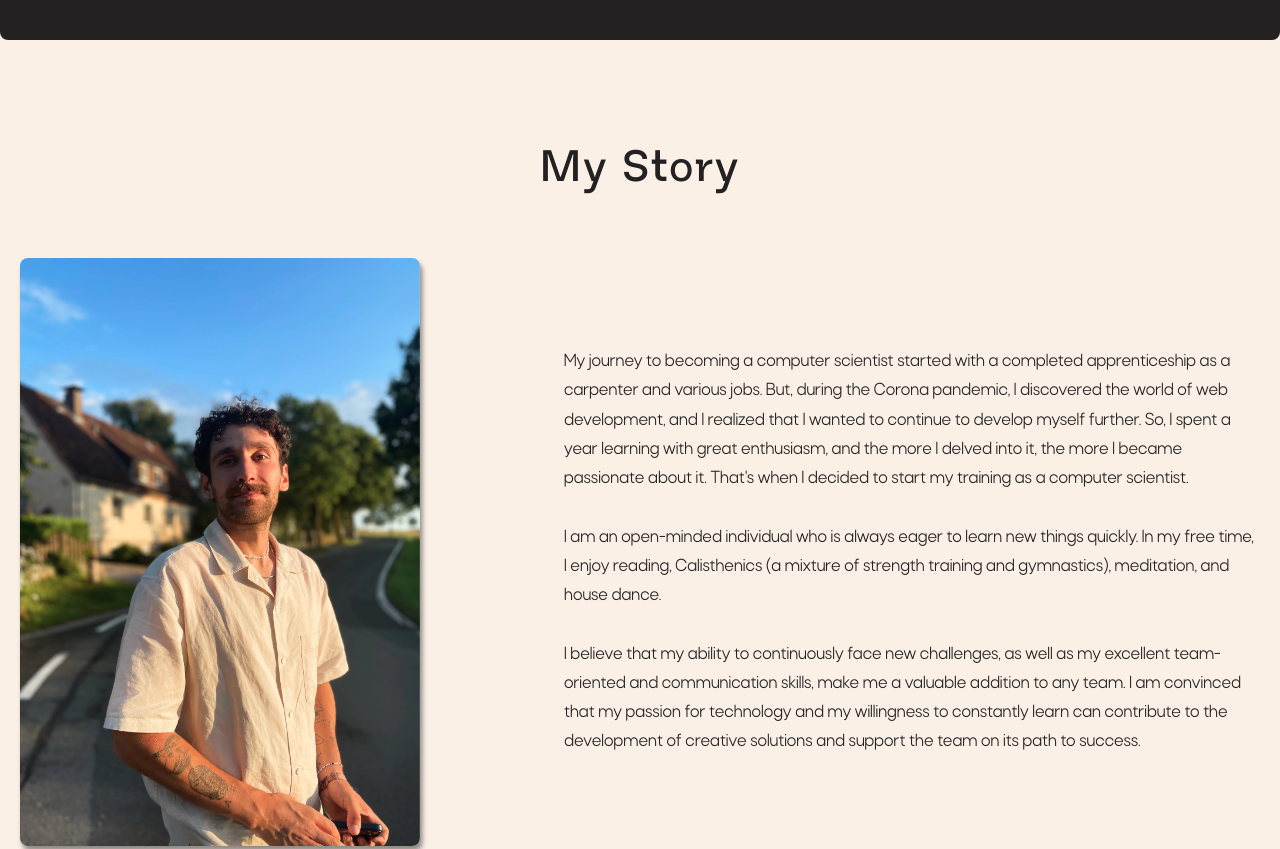
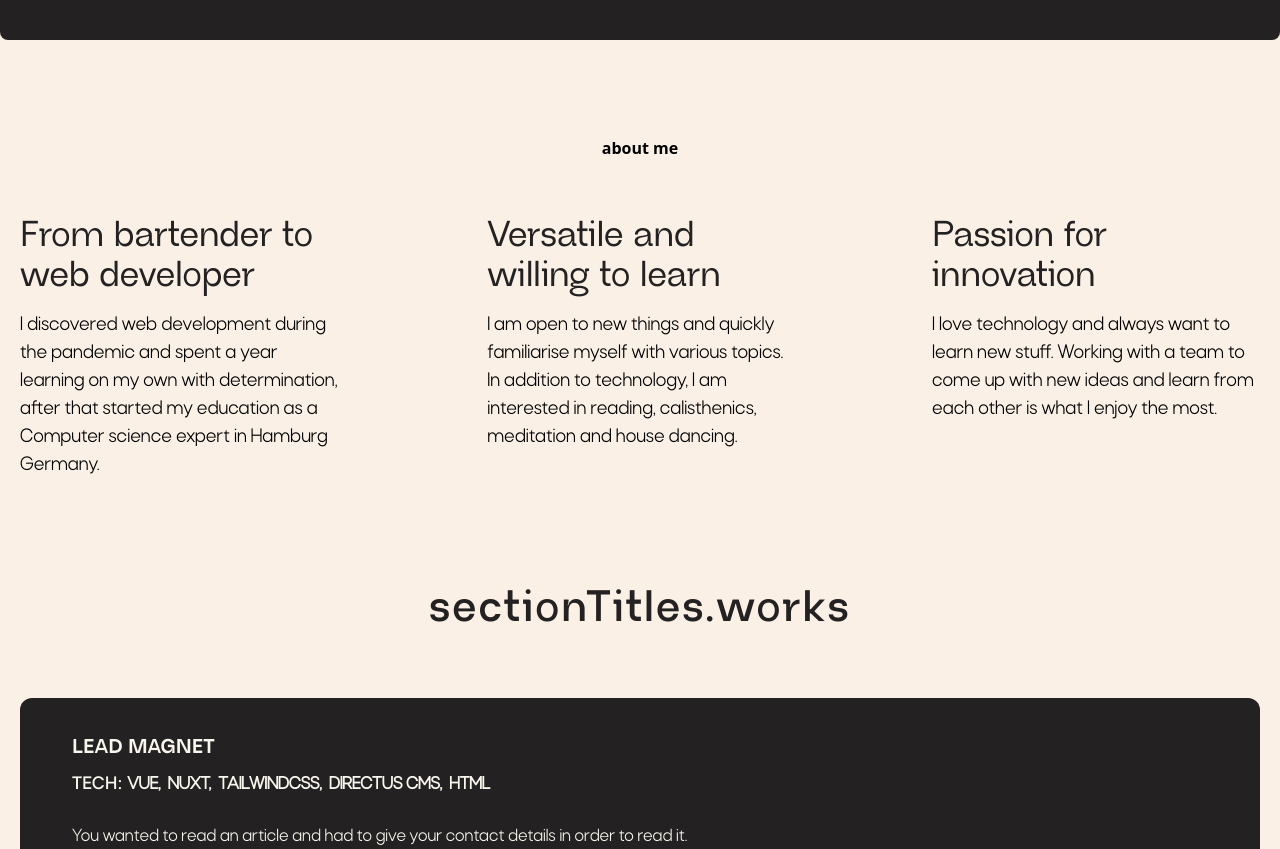
Before and after one commit to pascal-koop/koop_website, a Nuxt app: page / in a window 1280 px wide. Shown: the part 760-1609 px from the top of the page. Built offline with nearby package versions, Linux system fonts and the light colour scheme.

Commit message:
Add new self description and shorten it

```diff
--- a/components/TheStorySection.vue
+++ b/components/TheStorySection.vue
@@ -6,20 +6,21 @@
 	<section
 		ref="target"
 		id="story-section"
-		class="story mx-5 2xl:mx-0">
-		<h2 class="section-title title">{{ $t('sectionTitles.story') }}</h2>
-		<div class="lg:grid lg:grid-flow-col lg:gap-36 lg:mt-14 lg:items-center">
-			<img
-				class="hidden lg:block story-image rounded-lg lg:shadow-image"
-				src="/story-image.webp"
-				format="webp"
-				alt="Pascal staying on a road and the settling sun shines on him from the right"
-				width="400"
-				height="600"
-				placeholder="empty"/>
-			<p class="story-text whitespace-pre-line font-rota mt-14 lg:mt-0 text-lg leading-relaxed text-textDark">
-				{{ $t('story') }}
-			</p>
+		class="story mx-5 mt-24 2xl:mx-0">
+		<h1 class="section-title">{{ $t('sectionTitles.story') }}</h1>
+		<div class="lg:grid lg:grid-flow-col lg:gap-36 mt-14 lg:items-start max-w-md lg:max-w-fit mx-auto">
+			<div>
+				<h2 class="text-[1.75rem] lg:text-4xl font-neueRegrade text-textDark font-normal leading-none md:mt-0">{{ $t('story.firstSegment.title') }}</h2>
+				<p class="text-base lg:text-xl font-rota font-normal mt-4 leading-relaxed">{{ $t('story.firstSegment.content') }}</p>
+			</div>
+			<div>
+				<h2 class="text-[1.75rem] lg:text-4xl font-neueRegrade text-textDark font-normal leading-none mt-6 lg:mt-0">{{ $t('story.secondSegment.title') }}</h2>
+				<p class="text-base lg:text-xl font-rota font-normal mt-4 leading-relaxed">{{ $t('story.secondSegment.content') }}</p>
+			</div>
+			<div>
+				<h2 class="text-[1.75rem] lg:text-4xl font-neueRegrade text-textDark font-normal leading-none mt-6 lg:mt-0">{{ $t('story.thirdSegment.title') }}</h2>
+				<p class="text-base lg:text-xl font-rota font-normal mt-4 leading-relaxed">{{ $t('story.thirdSegment.content') }}</p>
+			</div>
 		</div>
 	</section>
 </template>
--- a/lang/en-US.json
+++ b/lang/en-US.json
@@ -1,18 +1,32 @@
 {
 	"navigation": {
-		"story": "STORY",
-		"works": "PROJECTS",
-		"experience": "EXPERIENCE",
-		"contacts": "CONTACT"
+		"story": "about me",
+		"projects": "projects",
+		"experience": "experience",
+		"contacts": "contact"
 	},
   "sectionTitles": {
-    "story": "My Story",
-    "works": "My Projects",
-    "experience": "My Experience",
-    "contacts": "Contact"
+    "story": "about me",
+    "projects": "projects",
+    "experience": "experience",
+    "contacts": "contact"
   },
   "intro": "Moin! \n I'm Pascal, a ambitious front-end developer actively seeking new challenges, driven by a passion for learning daily and crafting engaging user interfaces.",
-  "story": "My journey to becoming a computer scientist started with a completed apprenticeship as a carpenter and various jobs. But, during the Corona pandemic, I discovered the world of web development, and I realized that I wanted to continue to develop myself further. So, I spent a year learning with great enthusiasm, and the more I delved into it, the more I became passionate about it. That's when I decided to start my training as a computer scientist. \n\n I am an open-minded individual who is always eager to learn new things quickly. In my free time, I enjoy reading, Calisthenics (a mixture of strength training and gymnastics), meditation, and house dance. \n\n I believe that my ability to continuously face new challenges, as well as my excellent team-oriented and communication skills, make me a valuable addition to any team. I am convinced that my passion for technology and my willingness to constantly learn can contribute to the development of creative solutions and support the team on its path to success.",
+  "story":
+		{
+		"firstSegment": {
+			"title": "From bartender to web developer",
+			"content": "I discovered web development during the pandemic and spent a year learning on my own with determination, after that started my education as a Computer science expert in Hamburg Germany."
+		},
+		"secondSegment": {
+			"title": "Versatile and willing to learn",
+			"content": "I am open to new things and quickly familiarise myself with various topics. In addition to technology, I am interested in reading, calisthenics, meditation and house dancing."
+		},
+		"thirdSegment": {
+			"title": "Passion for innovation",
+			"content": "I love technology and always want to learn new stuff. Working with a team to come up with new ideas and learn from each other is what I enjoy the most."
+		}
+	},
   "projects": {
 		"description": {
 			"leadMagnet": "You wanted to read an article and had to give your contact details in order to read it. annoying, right? I have coded one of these lead magnets. \n\nThe SPA enables the targeted placement of a lead magnet link to articles, whitepapers or other content created by megorei or an advertising agency. \n\n Interested customers can click on the link, leave their contact details and automatically receive a confirmation email. With a link to the download page. \n\n This process is used to provide potential customers with access to relevant content and to collect important contact information for targeted marketing strategies.",
```
Also changed, not shown: lang/de-DE.json (+22 -9 lines).
